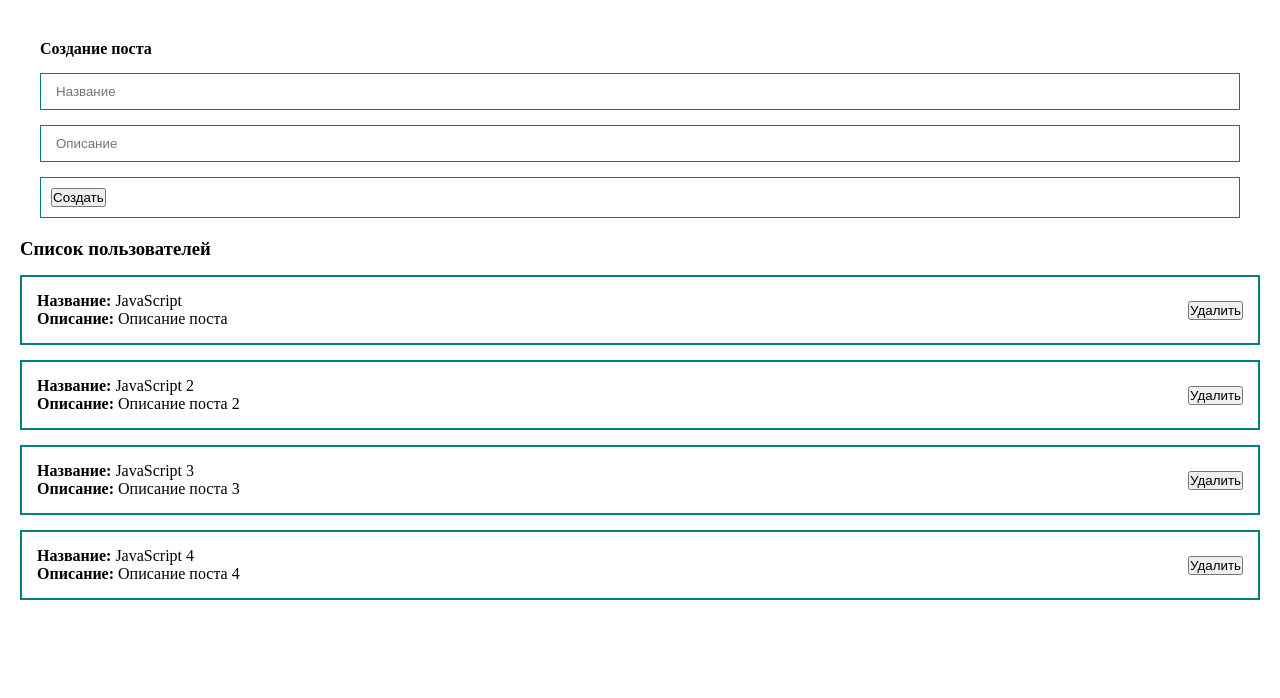
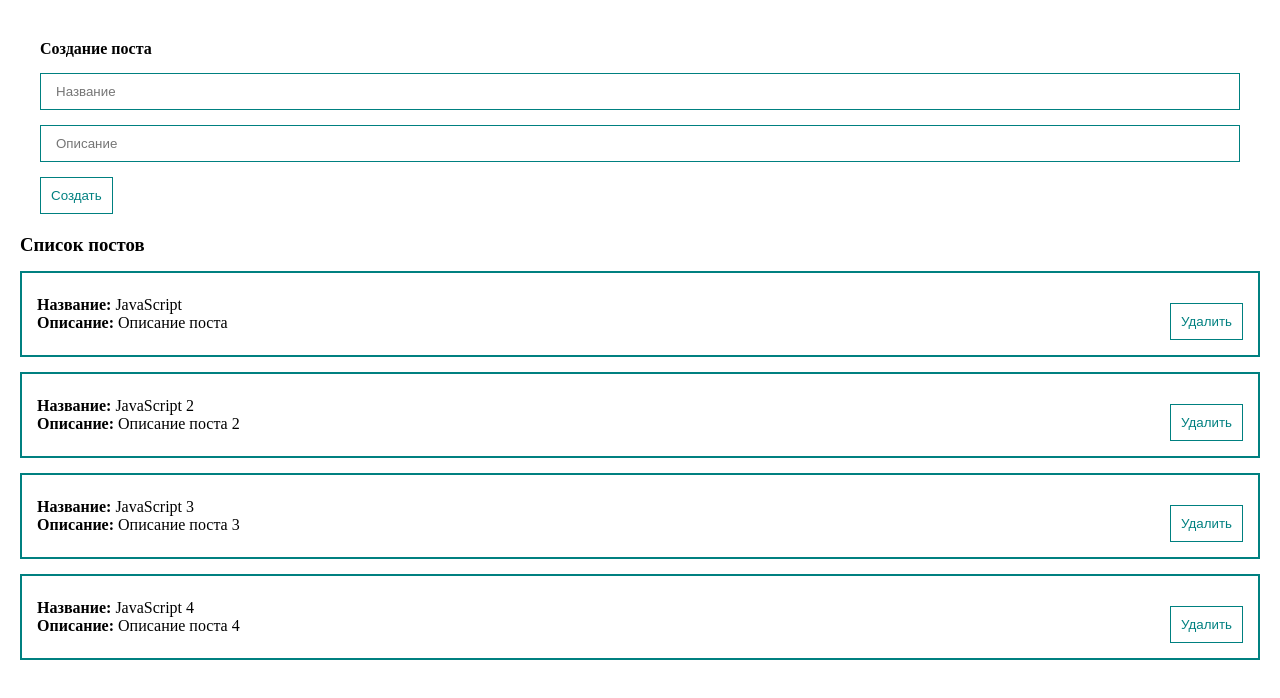
Before and after one commit to alexchernyh29/vue3, a Vue app: page / in a window 1280 px wide. Shown: the top 698 px of the page. Built offline with nearby package versions, Linux system fonts and the light colour scheme.

Commit message:
fixs copmonent

```diff
--- a/src/App.vue
+++ b/src/App.vue
@@ -1,7 +1,7 @@
 <template>
   <div class="app">
     <post-form @create="createPost"/>
-    <post-list :posts="posts" />
+    <post-list :posts="posts" @remove="removePost" />
   </div>
 </template>
 
@@ -20,11 +20,15 @@ export default {
         {id: 3, title:' JavaScript 3', body:' Описание поста 3'},
         {id: 4, title:' JavaScript 4', body:' Описание поста 4'},
       ],
+      counter: 4,
     }
   },
   methods: {
     createPost(post) {
       this.posts.push(post);
+    },
+    removePost(post) {
+      this.posts = this.posts.filter(p => p.id !== post.id)
     },
   }
 }
--- a/src/components/PostForm.vue
+++ b/src/components/PostForm.vue
@@ -2,19 +2,15 @@
     <div class="app">
       <form @submit.prevent>
           <h4>Создание поста</h4>
-          <input v-model="post.title" class="input" type="text" placeholder="Название">
-          <input v-model="post.body" class="input" type="text" placeholder="Описание">
-          <my-button @click="createPost" class="btn">Создать</my-button>
+          <my-input v-model="post.title" type="text" placeholder="Название"/>
+          <my-input v-model="post.body" type="text" placeholder="Описание"/>
+          <my-button @click="createPost">Создать</my-button>
       </form>
     </div>
 </template>
 
 <script>
-import MyButton from './UI/MyButton.vue';
     export default {
-      components: {
-        MyButton
-      },
       data() {
         return {
           post: {
@@ -41,10 +37,5 @@ form {
   display: flex;
   flex-direction: column;
 }
-.input {
-  width: 100%;
-  border: 1px solid teal;
-  padding: 10px 15px;
-  margin-top: 15px;
-}
+
 </style>
--- a/src/components/PostItem.vue
+++ b/src/components/PostItem.vue
@@ -5,7 +5,7 @@
             <div><strong>Описание:</strong>{{ post.body }}</div>
         </div>
         <div class="post__btns">
-            <button>Удалить</button>
+            <my-button @click="$emit('remove',post)">Удалить</my-button>
         </div>
     </div>
 </template>
--- a/src/components/PostList.vue
+++ b/src/components/PostList.vue
@@ -1,8 +1,9 @@
 <template>
   <div>
-    <h3>Список пользователей</h3>
-    <post-item v-for="post in posts" :post="post" />
+    <h3>Список постов</h3>
+    <post-item v-for="post in posts" :post="post" :key="post.id" @remove="$emit('remove', post)" />
   </div>
+
 </template>
 
 <script>
--- a/src/components/UI/MyButton.vue
+++ b/src/components/UI/MyButton.vue
@@ -1,12 +1,12 @@
 <template>
     <div>
-        <button><slot></slot></button>
+        <button class="btn"><slot></slot></button>
     </div>
 </template>
 
 <script>
     export default {
-
+        name:'my-button',
     }
 </script>
 
--- /dev/null
+++ b/src/components/UI/MyInput.vue
@@ -0,0 +1,26 @@
+<template>
+    <input :value="modelValue" @input="updateInput" class="input" type="text">
+</template>
+
+<script>
+    export default {
+        name: 'my-input',
+        props: {
+            modelValue: [String, Number]
+        },
+        methods: {
+            updateInput(event) {
+                this.$emit('update:modelValue', event.target.value)
+            }
+        }
+    }
+</script>
+
+<style scoped>
+.input {
+  width: 100%;
+  border: 1px solid teal;
+  padding: 10px 15px;
+  margin-top: 15px;
+}
+</style>
--- /dev/null
+++ b/src/components/UI/index.js
@@ -0,0 +1,6 @@
+import MyButton from '@/components/UI/MyButton';
+import MyInput from '@/components/UI/MyInput';
+
+export default [
+    MyButton, MyInput,
+]
--- a/src/main.js
+++ b/src/main.js
@@ -1,4 +1,11 @@
 import { createApp } from 'vue'
 import App from './App.vue'
+import components  from '@/components/UI'
 
-createApp(App).mount('#app')
+const app = createApp(App)
+
+components.forEach(component=> {
+    app.component(component.name, component)
+})
+
+app.mount('#app')
```
Also changed, not shown: package.json (+2 -19 lines), 1 other file (tests, documents, lock files or other folders).
